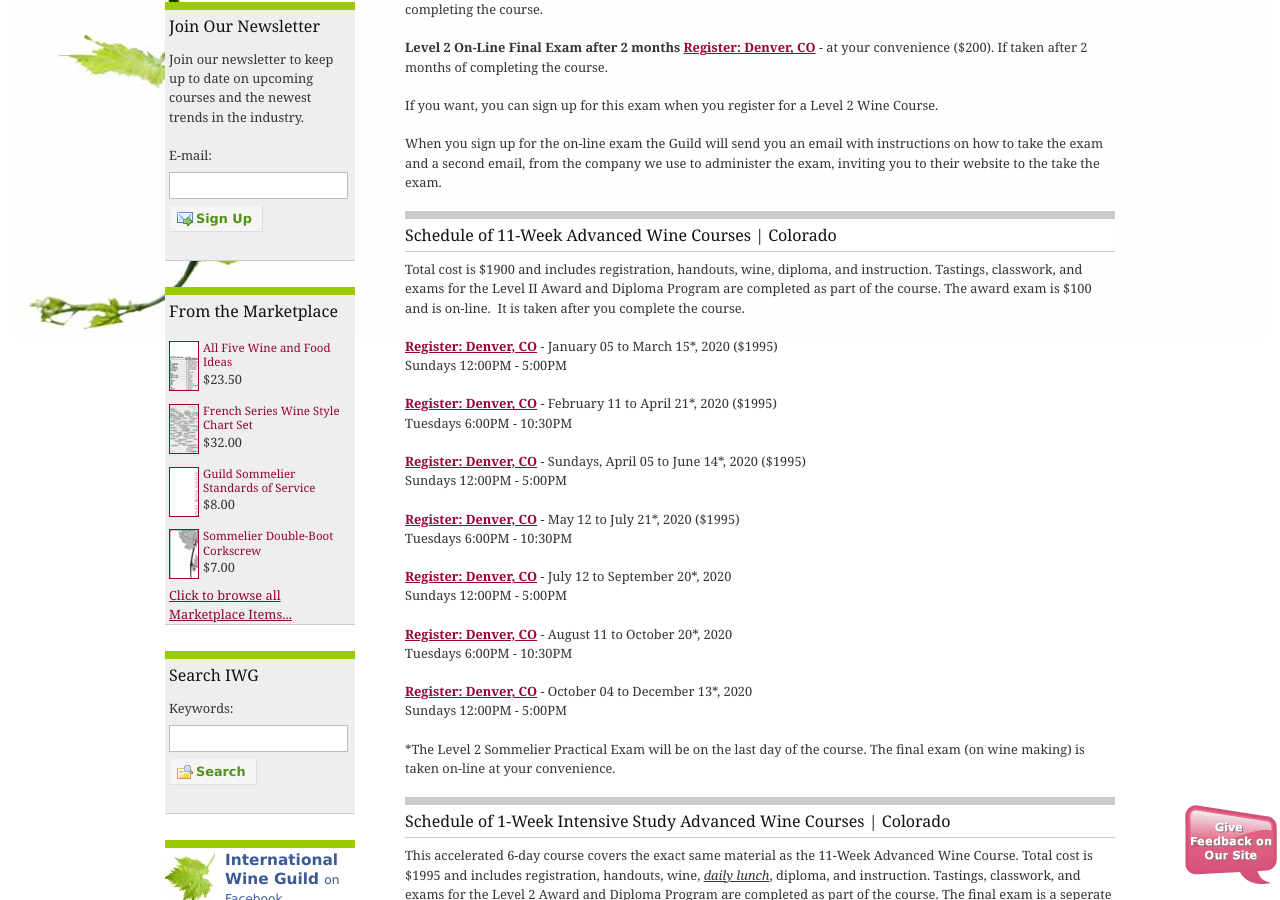
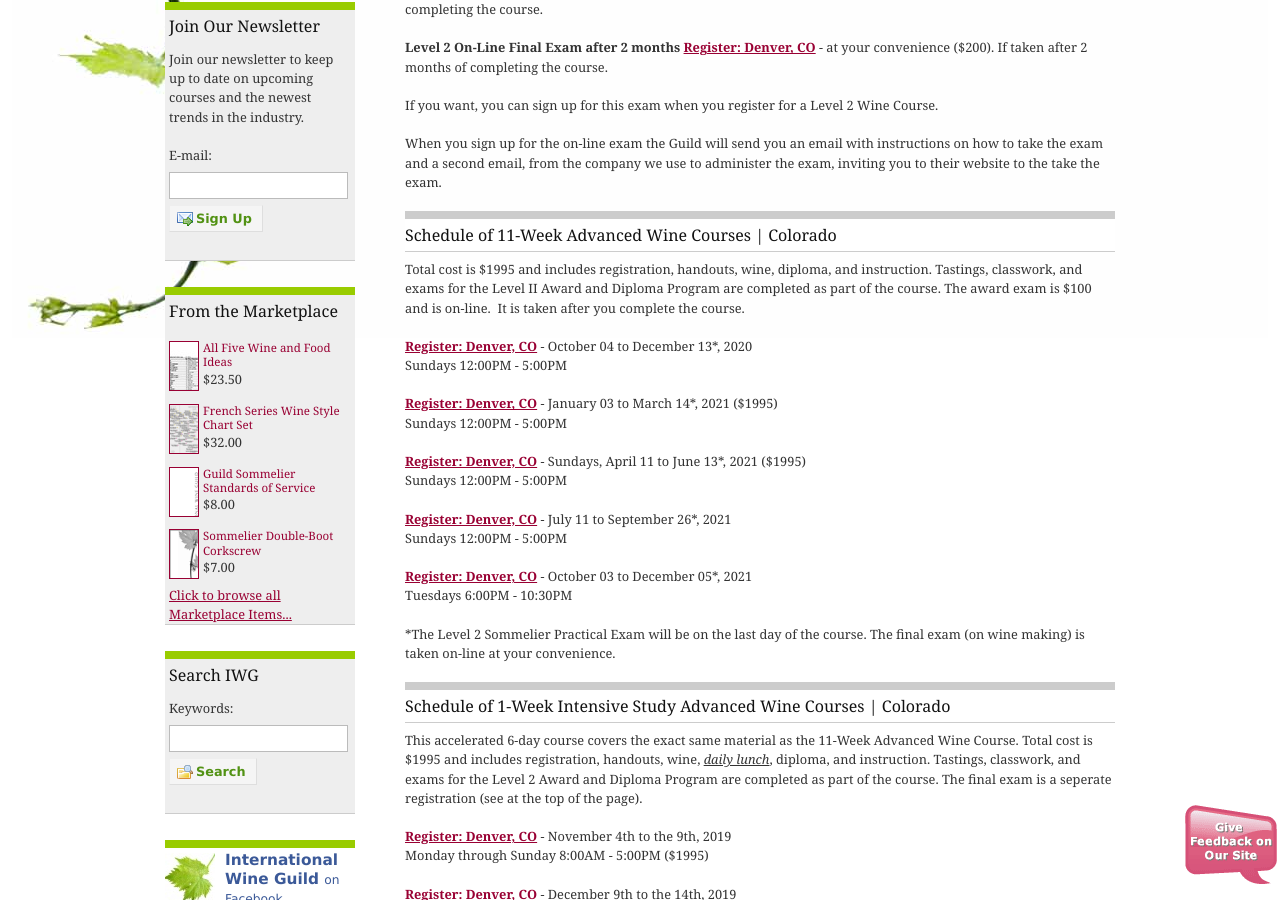
Before and after one commit to CKDev/internationalwineguild.com, a Jekyll site: the page built from advanced-wine-course-registration.html, in a window 1280 px wide and 900 px high, scrolled down 642 px. Built offline with Jekyll 4.4.1, drawn with Linux system fonts in a browser that asks for light colours; a script that is not in the unit is left out; comment, search, counter and statistics services are not loaded.

Commit message:
Update advanced-wine-course-registration.html

```diff
--- a/advanced-wine-course-registration.html
+++ b/advanced-wine-course-registration.html
@@ -21,44 +21,34 @@
   and a second email, from the company we use to administer the exam, inviting you to their website to the take the
   exam.</p>
 <h2>Schedule of 11-Week Advanced Wine Courses | Colorado</h2>
-<p>Total cost is $1900 and includes registration, handouts, wine, diploma, and instruction. Tastings, classwork, and
+<p>Total cost is $1995 and includes registration, handouts, wine, diploma, and instruction. Tastings, classwork, and
   exams for the Level II Award and Diploma Program are completed as part of the course. The award exam is $100 and is
   on-line. &nbsp;It is taken after you complete the course.</p>
-
-<p><a
-    href="http://ww4.aitsafe.com/cf/add.cfm?userid=6714687&amp;product=Adv+Wine+Course PM+Denver++-++01/05-3/15, 2020&amp;price=1995&amp;return=www.internationalwineguild.com/advanced-wine-course-registration"
-    class="ga-track"><strong>Register: Denver, CO</strong></a>&nbsp;- January 05 to March 15*, 2020 ($1995)<br>
-  Sundays 12:00PM - 5:00PM</p>
-
-<p><a
-    href="http://ww4.aitsafe.com/cf/add.cfm?userid=6714687&amp;product=Adv+Wine+Course PM+Denver++-++02/11-04/21, 2020&amp;price=1995&amp;return=www.internationalwineguild.com/advanced-wine-course-registration"
-    class="ga-track"><strong>Register: Denver, CO</strong></a>&nbsp;- February 11 to April 21*, 2020 ($1995)<br>
-  Tuesdays 6:00PM - 10:30PM</p>
-
-<p><a
-    href="http://ww4.aitsafe.com/cf/add.cfm?userid=6714687&amp;product=Adv+Wine+Course PM+Denver++-++04/05-06/14+2020&amp;price=1995&amp;return=www.internationalwineguild.com/advanced-wine-course-registration"
-    class="ga-track"><strong>Register: Denver, CO</strong></a>&nbsp;- Sundays, April 05 to June 14*, 2020 ($1995)<br>
-  Sundays 12:00PM - 5:00PM</p>
-
-<p><a
-    href="http://ww4.aitsafe.com/cf/add.cfm?userid=6714687&amp;product=Adv+Wine+Course PM+Denver++-++05/12-07/21, 2020&amp;price=1995&amp;return=www.internationalwineguild.com/advanced-wine-course-registration"
-    class="ga-track"><strong>Register: Denver, CO</strong></a>&nbsp;- May 12 to July 21*, 2020 ($1995)<br>
-  Tuesdays 6:00PM - 10:30PM</p>
-
-<p><a
-    href="http://ww4.aitsafe.com/cf/add.cfm?userid=6714687&amp;product=Adv+Wine+Course PM+Denver++-++07/12-09/20, 2020&amp;price=1900&amp;return=www.internationalwineguild.com/advanced-wine-course-registration"
-    class="ga-track"><strong>Register: Denver, CO</strong></a>&nbsp;- July 12 to September 20*, 2020<br>
-  Sundays 12:00PM - 5:00PM</p>
-
-<p><a
-    href="http://ww4.aitsafe.com/cf/add.cfm?userid=6714687&amp;product=Adv+Wine+Course PM+Denver++-++08/11-10/20, 2020&amp;price=1900&amp;return=www.internationalwineguild.com/advanced-wine-course-registration"
-    class="ga-track"><strong>Register: Denver, CO</strong></a>&nbsp;- August 11 to October 20*, 2020<br>
-  Tuesdays 6:00PM - 10:30PM</p>
 
 <p><a
     href="http://ww4.aitsafe.com/cf/add.cfm?userid=6714687&amp;product=Adv+Wine+Course PM+Denver++-++10/04-12/13, 2020&amp;price=1900&amp;return=www.internationalwineguild.com/advanced-wine-course-registration"
     class="ga-track"><strong>Register: Denver, CO</strong></a>&nbsp;- October 04 to December 13*, 2020<br>
   Sundays 12:00PM - 5:00PM</p>
+
+<p><a
+    href="http://ww4.aitsafe.com/cf/add.cfm?userid=6714687&amp;product=Adv+Wine+Course PM+Denver++-++01/03-3/14, 2021&amp;price=1995&amp;return=www.internationalwineguild.com/advanced-wine-course-registration"
+    class="ga-track"><strong>Register: Denver, CO</strong></a>&nbsp;- January 03 to March 14*, 2021 ($1995)<br>
+  Sundays 12:00PM - 5:00PM</p>
+
+<p><a
+    href="http://ww4.aitsafe.com/cf/add.cfm?userid=6714687&amp;product=Adv+Wine+Course PM+Denver++-++04/11-06/13+2021&amp;price=1995&amp;return=www.internationalwineguild.com/advanced-wine-course-registration"
+    class="ga-track"><strong>Register: Denver, CO</strong></a>&nbsp;- Sundays, April 11 to June 13*, 2021 ($1995)<br>
+  Sundays 12:00PM - 5:00PM</p>
+
+<p><a
+    href="http://ww4.aitsafe.com/cf/add.cfm?userid=6714687&amp;product=Adv+Wine+Course PM+Denver++-++07/11-09/26, 2021&amp;price=1905&amp;return=www.internationalwineguild.com/advanced-wine-course-registration"
+    class="ga-track"><strong>Register: Denver, CO</strong></a>&nbsp;- July 11 to September 26*, 2021<br>
+  Sundays 12:00PM - 5:00PM</p>
+
+<p><a
+    href="http://ww4.aitsafe.com/cf/add.cfm?userid=6714687&amp;product=Adv+Wine+Course PM+Denver++-++10/03-12/05, 2021&amp;price=1905&amp;return=www.internationalwineguild.com/advanced-wine-course-registration"
+    class="ga-track"><strong>Register: Denver, CO</strong></a>&nbsp;- October 03 to December 05*, 2021<br>
+  Tuesdays 6:00PM - 10:30PM</p>
 
 <p>*The Level 2 Sommelier Practical Exam will be on the last day of the course. The final exam (on wine making) is taken on-line at
   your convenience.</p>
```
